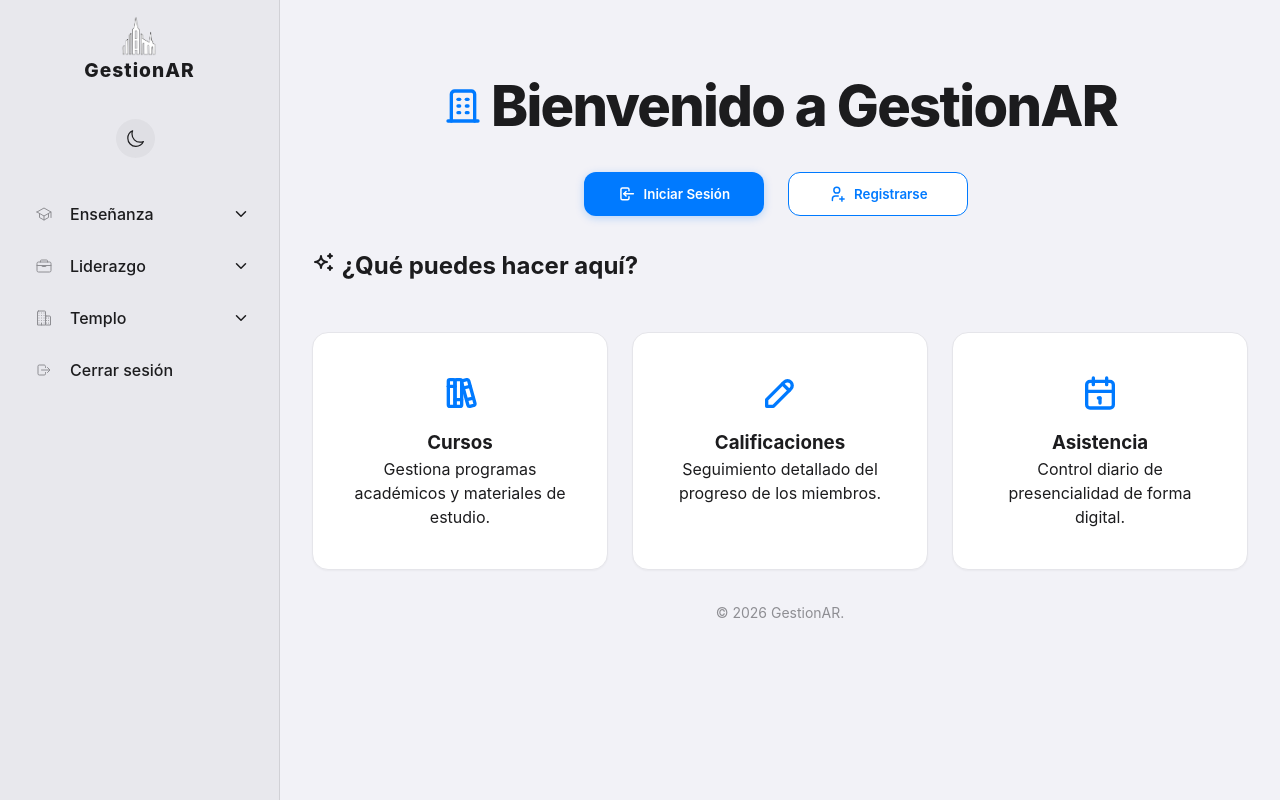
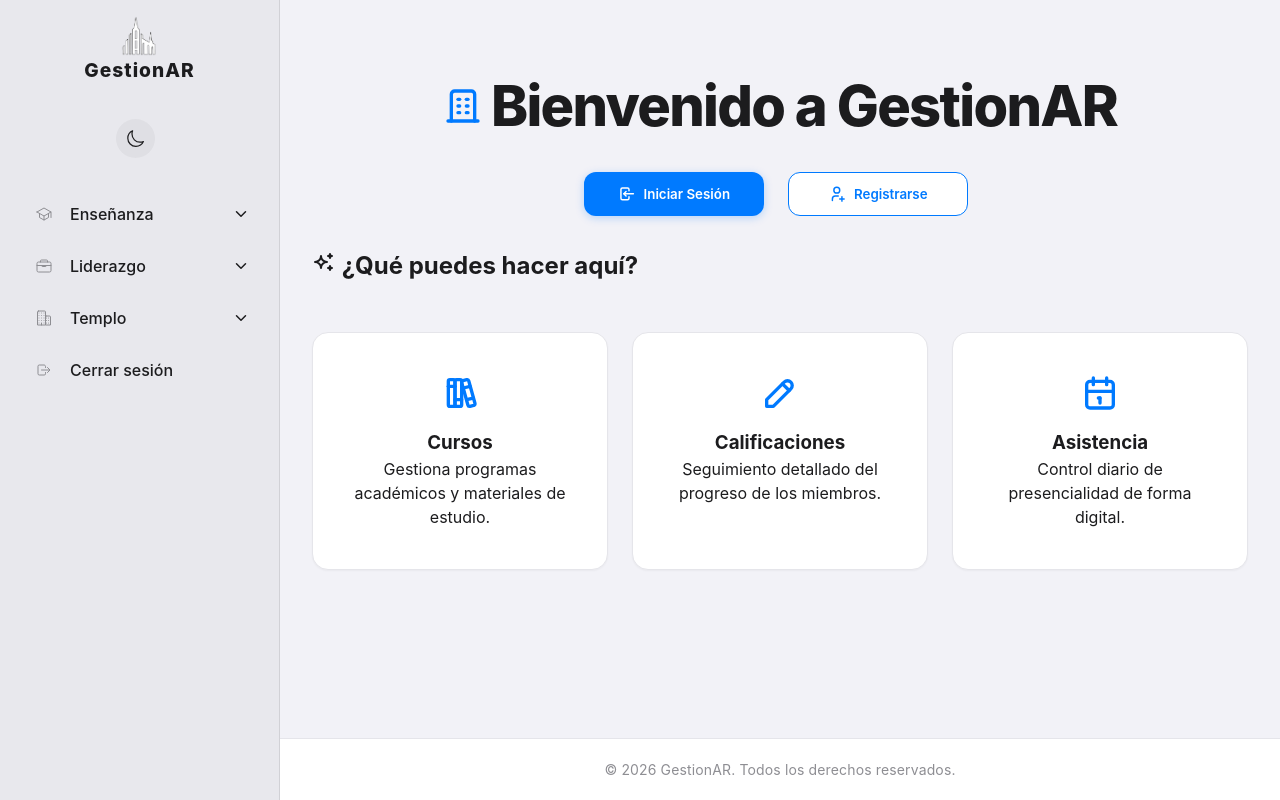
Before and after one commit to Alitares27/myinstitute, a React (Vite) app in the folder client/: page / in a window 1280 px wide. Built offline with nearby package versions, Linux system fonts and the light colour scheme; no server answers.

Commit message:
feat: add base layout, pages, and components for client application

```diff
--- a/client/src/components/Disposicion.tsx
+++ b/client/src/components/Disposicion.tsx
@@ -1,5 +1,6 @@
 import { ReactNode, useState, useEffect } from "react";
 import BarraLateral from "./BarraLateral";
+import PieDePagina from "./PieDePagina";
 
 interface LayoutProps {
   children: ReactNode;
@@ -22,6 +23,7 @@ export default function Layout({ children }: LayoutProps) {
   return (
     <div className="app-layout">
       <BarraLateral />
+      <div className="main-content">
         <main className="content">
           {isOffline && (
             <div className="offline-banner">
@@ -30,6 +32,8 @@ export default function Layout({ children }: LayoutProps) {
           )}
           {children}
         </main>
+        <PieDePagina />
+      </div>
     </div>
   );
 }
--- /dev/null
+++ b/client/src/components/PieDePagina.tsx
@@ -0,0 +1,15 @@
+import "../styles/PieDePagina.css";
+
+export default function PieDePagina() {
+  const currentYear = new Date().getFullYear();
+
+  return (
+    <footer className="app-footer">
+      <div className="footer-container">
+        <p className="footer-copy">
+          © {currentYear} GestionAR. Todos los derechos reservados.
+        </p>
+      </div>
+    </footer>
+  );
+}
--- a/client/src/pages/Inicio.tsx
+++ b/client/src/pages/Inicio.tsx
@@ -75,10 +75,6 @@ export default function Home() {
             </div>
           </div>
         </section>
-
-        <footer className="home-footer">
-          <p>© {new Date().getFullYear()} GestionAR.</p>
-        </footer>
       </div>
     </Layout>
   );
--- a/client/src/pages/Maestros.tsx
+++ b/client/src/pages/Maestros.tsx
@@ -397,7 +397,7 @@ export default function Maestros() {
   }
 
   return (
-    <div className="maestros-page page-container">
+    <div className="maestros-page">
       <div className="maestros-header">
         <div className="maestros-header-info">
           <h1>
--- a/client/src/pages/Miembros.tsx
+++ b/client/src/pages/Miembros.tsx
@@ -172,6 +172,10 @@ export default function Students() {
                   <option value="Q. Elderes">Q. Elderes</option>
                   <option value="S. Aaronico">S. Aaronico</option>
                   <option value="Soc. Soc.">Soc. Soc.</option>
+                  <option value="Independencia">B. Independencia</option>
+                  <option value="Las Delicias">B. Las Delicias</option>
+                  <option value="San Martin">B. San Martin</option>
+                  <option value="Urquiza">B. Urquiza</option>
                 </select>
               </div>
               <div className="form-group" style={{ display: "grid", gridTemplateColumns: "repeat(2, minmax(0, 1fr))", gap: "16px" }}>
--- a/client/src/pages/PaginaUsuario.tsx
+++ b/client/src/pages/PaginaUsuario.tsx
@@ -216,6 +216,10 @@ function UserPage() {
                   <option value="Q. Elderes">Q. Elderes</option>
                   <option value="S. Aaronico">S. Aaronico</option>
                   <option value="Soc. Soc.">Soc. Soc.</option>
+                  <option value="Independencia">B. Independencia</option>
+                  <option value="Las Delicias">B. Las Delicias</option>
+                  <option value="San Martin">B. San Martin</option>
+                  <option value="Urquiza">B. Urquiza</option>
                 </select>
               )}
 
--- a/client/src/styles/Consejos.css
+++ b/client/src/styles/Consejos.css
@@ -15,7 +15,8 @@
    2. Page Container / Header
    ----------------------------------------- */
 .page-container {
-  max-width: 900px;
+  width: 100%;
+  max-width: 100%;
   margin: 0 auto;
 }
 
@@ -330,7 +331,8 @@
    9. Meeting Details
    ----------------------------------------- */
 .meeting-details {
-  max-width: 900px;
+  width: 100%;
+  max-width: 100%;
   margin: 0 auto;
   animation: fadeIn 0.5s ease-out;
 }
--- a/client/src/styles/Global.css
+++ b/client/src/styles/Global.css
@@ -191,14 +191,30 @@ h1 {
   display: flex;
   flex-direction: column;
   min-width: 0;
+  min-height: 100vh;
   background-color: var(--bg-body);
 }
 
 main.content {
+  flex: 1;
   width: 100%;
   max-width: 1400px;
   margin: 0 auto;
   padding: 2rem;
+}
+
+.page-container,
+.maestros-page,
+.students-page,
+.dashboard-page,
+.inscripciones-page,
+.asistencia-page,
+.calificaciones-page,
+.meetings-page,
+.actividades-page {
+  width: 100%;
+  max-width: 100%;
+  box-sizing: border-box;
 }
 
 .home-container {
--- a/client/src/styles/Maestros.css
+++ b/client/src/styles/Maestros.css
@@ -3,6 +3,8 @@
    ========================================= */
 
 .maestros-page {
+  width: 100%;
+  max-width: 100%;
   animation: fadeIn 0.4s ease-out;
 }
 
--- a/client/src/styles/Panel.css
+++ b/client/src/styles/Panel.css
@@ -1,5 +1,6 @@
 .dashboard-page {
-  padding: 2rem;
+  width: 100%;
+  max-width: 100%;
   animation: fadeIn 0.8s ease-out;
 }
 
--- /dev/null
+++ b/client/src/styles/PieDePagina.css
@@ -0,0 +1,30 @@
+/* =========================================
+   PIE DE PÁGINA (FOOTER) STYLES
+   ========================================= */
+
+.app-footer {
+  width: 100%;
+  background-color: var(--bg-surface);
+  border-top: 1px solid var(--border-color);
+  margin-top: auto;
+  transition: background-color var(--transition), border-color var(--transition);
+}
+
+.footer-container {
+  max-width: 1400px;
+  margin: 0 auto;
+  padding: 1.25rem 1rem;
+  display: flex;
+  justify-content: center;
+  align-items: center;
+  text-align: center;
+}
+
+.footer-copy {
+  margin: 0;
+  font-size: 0.875rem;
+  color: var(--text-muted);
+  text-align: center;
+  font-weight: 400;
+  letter-spacing: 0.01em;
+}
```
Lines whose indentation alone changed are shown as unchanged.
